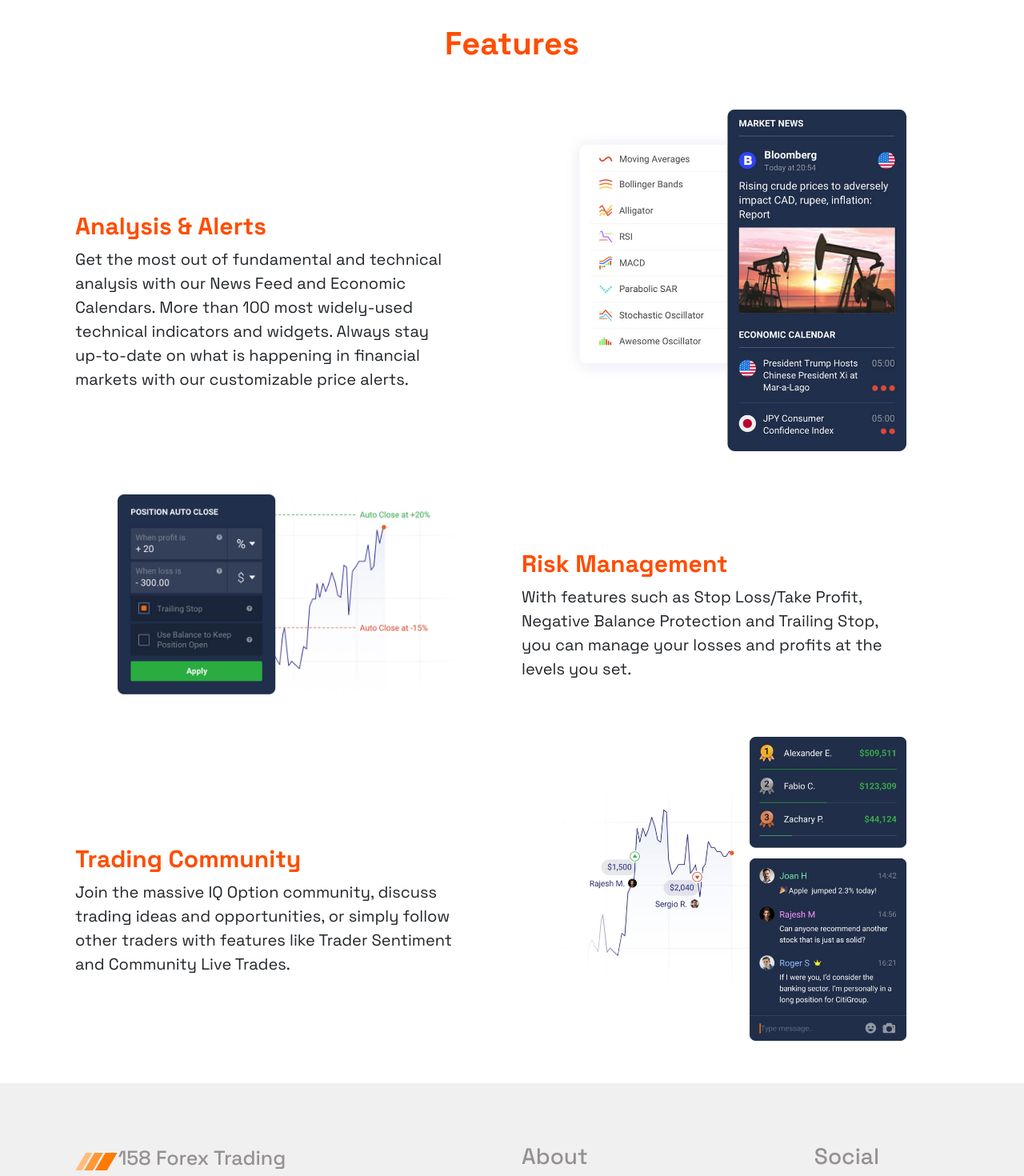
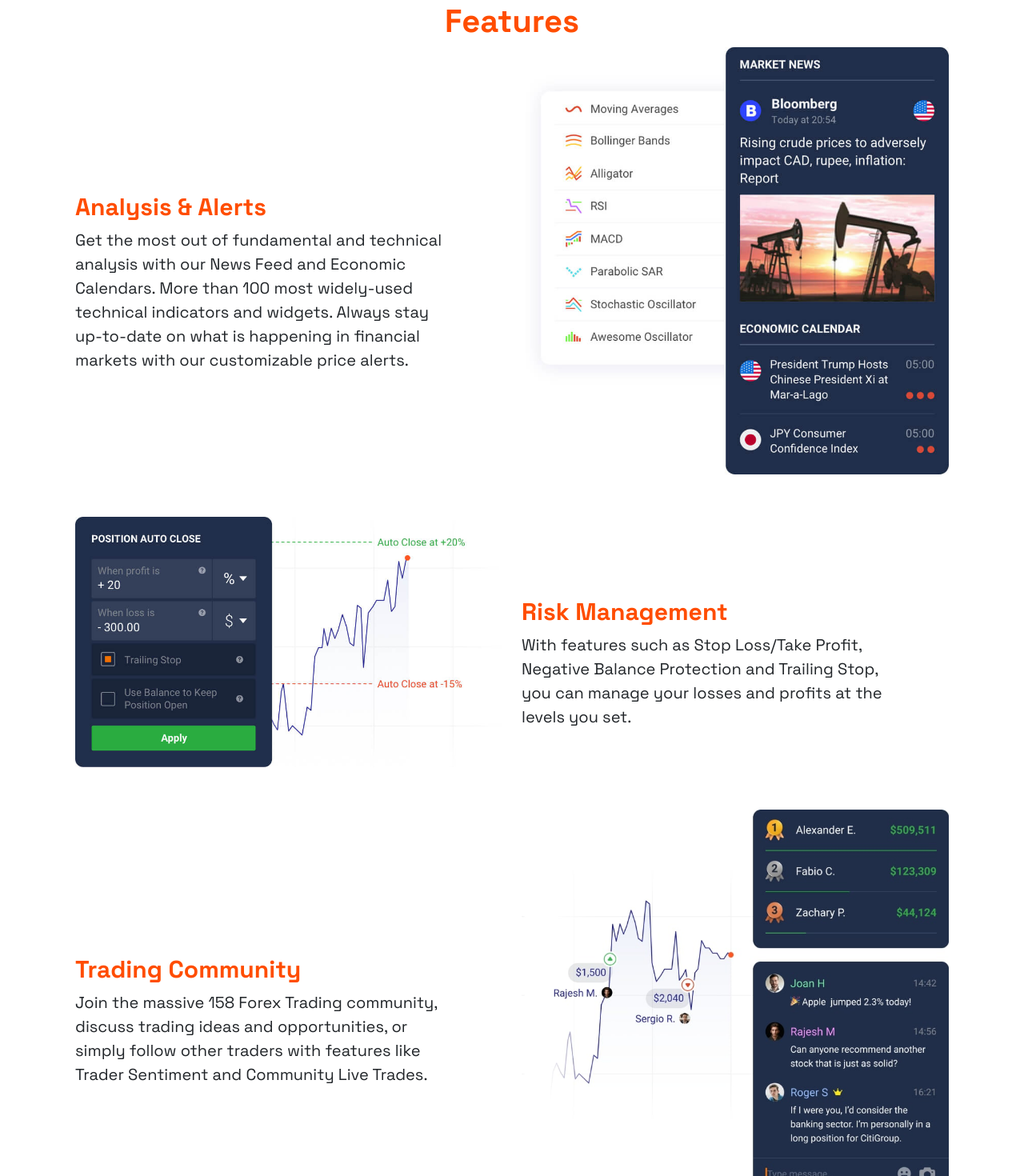
Before and after one commit to lkjh3111/lkjh3111.github.io, a React (Create React App) app: page / in a window 1280 px wide. Shown: the part 1330-2800 px from the top of the page at 80% size. Built offline with nearby package versions, Linux system fonts and the light colour scheme.

Commit message:
Fixed some display on landing page

```diff
--- a/src/App.js
+++ b/src/App.js
@@ -2,7 +2,6 @@ import React, { useState } from "react";
 import TheNav from "./components/Header/TheNav";
 // import TheNavbar from "./components/Header/TheNavbar";
 import Sections from "./components/Sections/Sections";
-import Login from "./components/Login/Login";
 import CartProvider from "./components/store/CartProvider";
 import TheFooter from "./components/Footer/TheFooter";
 // import Swal from "sweetalert2";
--- a/src/components/Footer/Footer.module.css
+++ b/src/components/Footer/Footer.module.css
@@ -61,7 +61,7 @@
 
 .navbar_brand img {
   /* right:0%; */
-  width: 10%;
+  width: 15%;
   height: 100%;
 }
 
@@ -83,8 +83,9 @@
 }
 
 @media only screen and (max-width: 991px) {
-  .content_div p:nth-child(2) {
-    display: none;
+  .content_div{
+    padding-right: 0%;
+    text-align: justify;
   }
 
   .about {
--- a/src/components/Sections/HeroFiveSection.js
+++ b/src/components/Sections/HeroFiveSection.js
@@ -57,24 +57,27 @@ const HeroFiveSection = () => {
 
         <Row className={`${classes.row_content} mx-auto`}>
           <Col
-            lg={6}
+            lg={{ span: 6, order: 1 }}
             data-aos='fade-right'
             data-aos-easing='ease-out'
             data-aos-duration='700'
+            xs={{ span: 12, order: 2 }}
           >
             <div className={classes.image_div}>
               <img className={classes.image} src={feature2} alt='about'></img>
             </div>
           </Col>
           <Col
-            lg={6}
+            // lg={6}
+            lg={{ span: 6, order: 2 }}
             data-aos='fade-left'
             data-aos-easing='ease-out'
             data-aos-duration='700'
+            xs={{ span: 12, order: 1 }}
           >
             <div className={classes.text_div}>
               <h3>Risk Management</h3>
-              <p className={classes.text_content}>
+              <p className={classes.text_content_right}>
                 With features such as Stop Loss/Take Profit, Negative Balance
                 Protection and Trailing Stop, you can manage your losses and
                 profits at the levels you set.
@@ -93,9 +96,9 @@ const HeroFiveSection = () => {
             <div className={classes.text_div}>
               <h3>Trading Community</h3>
               <p className={classes.text_content}>
-                Join the massive IQ Option community, discuss trading ideas and
-                opportunities, or simply follow other traders with features like
-                Trader Sentiment and Community Live Trades.
+                Join the massive 158 Forex Trading community, discuss trading
+                ideas and opportunities, or simply follow other traders with
+                features like Trader Sentiment and Community Live Trades.
               </p>
             </div>
           </Col>
--- a/src/components/Sections/HeroFiveSection.module.css
+++ b/src/components/Sections/HeroFiveSection.module.css
@@ -1,5 +1,11 @@
 .row {
-  padding: 100px 0 50px 0;
+  /* padding: 100px 0 50px 0; */
+  display: flex;
+  -webkit-box-pack: justify;
+  justify-content: space-between;
+  -webkit-box-align: center;
+  align-items: center;
+  flex-wrap: wrap;
 }
 
 .row_content {
@@ -28,6 +34,13 @@
   transform: translateY(-50%);
 }
 
+.text_div_ {
+  padding-right: 10%;
+  position: relative;
+  top: 50%;
+  transform: translateY(-50%);
+}
+
 .text_div h3{
   font-size: 30px;
   font-weight: 700;
@@ -38,14 +51,21 @@
   font-size: 20px;
 }
 
+.text_content_right {
+  font-size: 20px;
+}
+
 .image_div {
   width: 100%;
-  margin-left: 10%;
-  margin-bottom: 10%;
+  /* margin-left: 10%; */
+  /* margin-bottom: 10%;
+  margin-top: 10%; */
 }
 
 .image {
-  width: 80%;
+  width: 100%;
+  margin-bottom: 10%;
+  /* margin-top: 10%; */
 }
 
 .download_badge {
@@ -60,7 +80,12 @@
   .text_div {
     padding-right: 0;
     position: static;
+    text-align: justify;
     transform: translateY(0);
+  }
+
+  .text_div h3{
+    text-align: center;
   }
 
   .image_div {
--- a/src/components/Sections/HeroFourSection.module.css
+++ b/src/components/Sections/HeroFourSection.module.css
@@ -61,7 +61,12 @@
   .text_div {
     padding-right: 0;
     position: static;
+    text-align: justify;
     transform: translateY(0);
+  }
+
+  .text_div h2{
+    text-align: center;
   }
 
   .image_div {
--- a/src/components/Sections/HomeSection.js
+++ b/src/components/Sections/HomeSection.js
@@ -69,9 +69,7 @@ const HomeSection = () => {
               data-aos-easing='ease-out'
               data-aos-duration='1500'
             >
-              <h1>
-                Trade Stocks, Forex <br /> and Crypto
-              </h1>
+              <h1>Trade Stocks, Forex and Crypto</h1>
             </div>
             <div
               className={classes.buttons}
@@ -80,7 +78,7 @@ const HomeSection = () => {
               data-aos-duration='1500'
             >
               <Link
-                className={classes.order_button}
+                className={classes.trade_now_button}
                 z
                 // to='dishes'
                 spy={true}
@@ -91,7 +89,7 @@ const HomeSection = () => {
                 <TheButton>Trade Now</TheButton>
               </Link>
               <Link
-                className={classes.order_button}
+                className={classes.practice_button}
                 // to='dishes'
                 spy={true}
                 smooth={true}
--- a/src/components/Sections/HomeSection.module.css
+++ b/src/components/Sections/HomeSection.module.css
@@ -38,6 +38,7 @@
   text-align: left;
   /* margin-bottom: 20px; */
   display: flex;
+  width: 50%;
 }
 
 .text__div h1 {
@@ -131,13 +132,31 @@
   display: flex;
 }
 
-.order_button {
+/* .order_button {
   color: var(--light);
   text-decoration: none;
   margin-right: 20px;
 }
 
 .order_button:hover {
+  color: var(--light);
+} */
+
+.trade_now_button {
+  color: var(--light);
+  text-decoration: none;
+  margin-right: 20px;
+}
+
+.trade_now_button:hover {
+  color: var(--light);
+}
+.practice_button {
+  color: var(--light);
+  text-decoration: none;
+}
+
+.practice_button:hover {
   color: var(--light);
 }
 
@@ -162,6 +181,9 @@
   .devices__image {
     display: none;
   }
+  .text__div {
+    width: 100%;
+  }
 }
 
 @media only screen and (max-width: 991px) {
@@ -169,7 +191,7 @@
     position: static;
     transform: translateY(0%);
     text-align: center;
-    padding-right: 0;
+    padding: 0 2% 0 2%;
   }
 
   .buttons {
```
